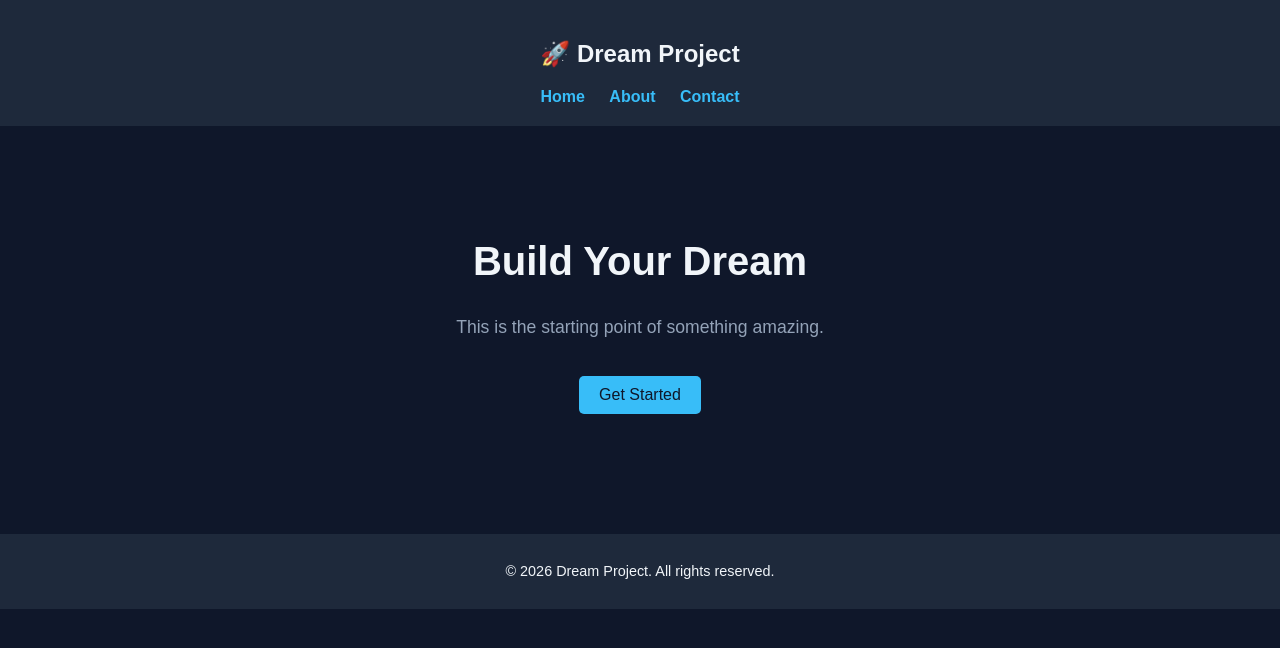
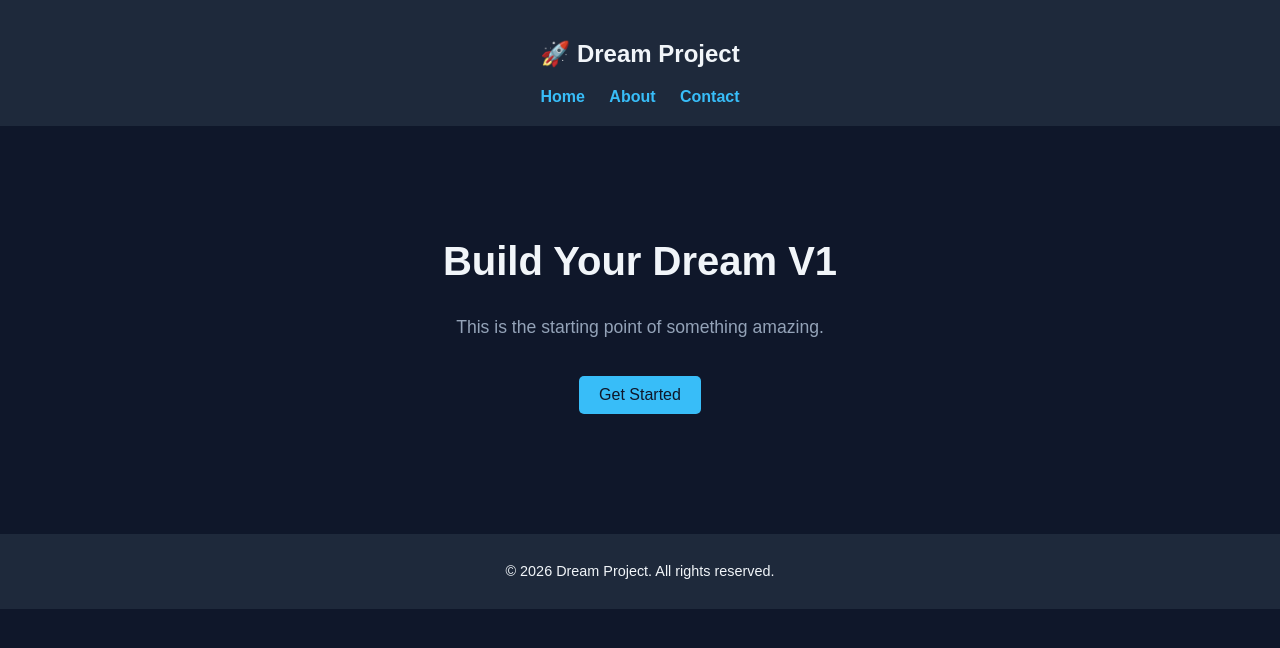
Before and after one commit to personal-practice-git/myrepo, a plain HTML site: page index.html in a window 1280 px wide. Drawn offline with Linux system fonts and the light colour scheme.

Commit message:
added version1

```diff
--- a/index.html
+++ b/index.html
@@ -18,7 +18,7 @@
 </header>
 
 <section class="hero">
-    <h1>Build Your Dream</h1>
+    <h1>Build Your Dream V1</h1>
     <p>This is the starting point of something amazing.</p>
     <a href="#" class="btn">Get Started</a>
 </section>
```
